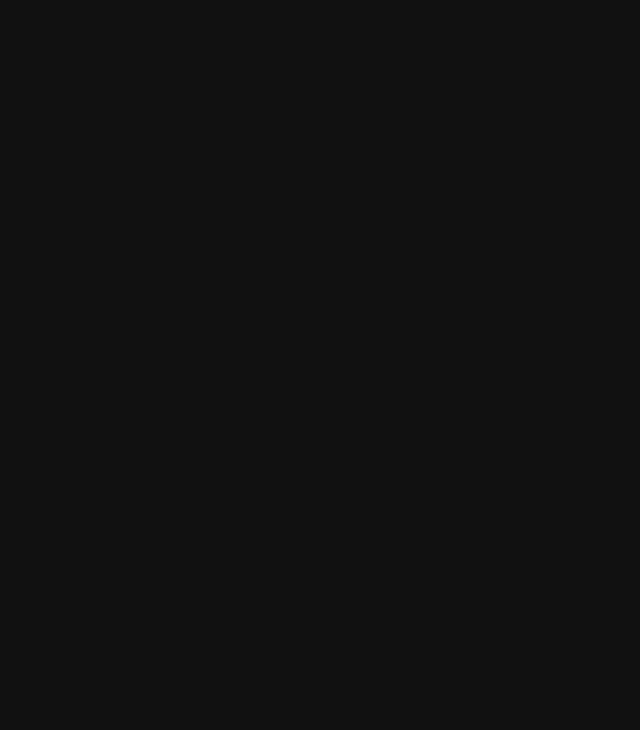
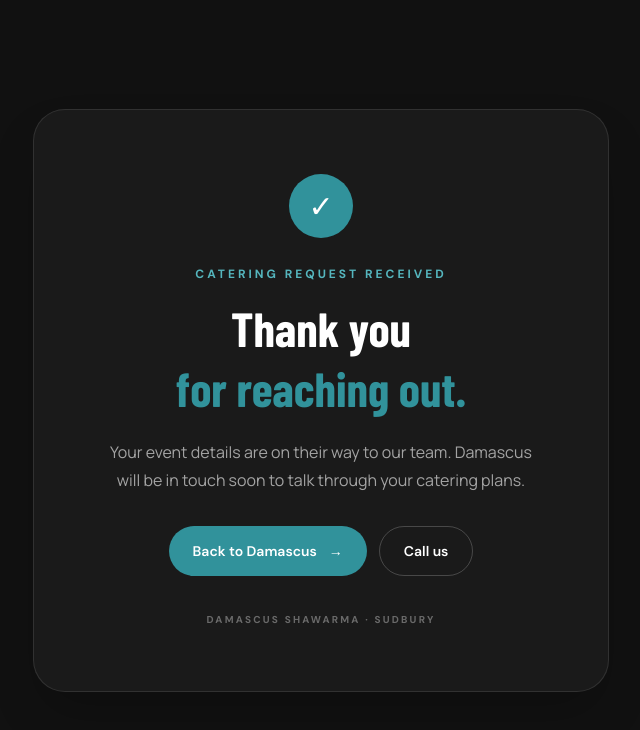
Before and after one commit to damascusshawarmaofficial-cell/DAMASCUSSHAWARMA, a React (Vite) app: page /catering-success in a window 1280 px wide. Before the commit this address had no page. Shown: the top 730 px of the page, without its empty margins (319-959 px from the left). Built offline with nearby package versions, Linux system fonts and the light colour scheme; a web font is replaced by a local one.

Commit message:
CHNAGES OF FORM

```diff
--- a/src/App.tsx
+++ b/src/App.tsx
@@ -14,6 +14,7 @@ import OrderSection from "./components/OrderSection"
 
 import OurStoryPage from "./pages/OurStoryPage"
 import StrawberryCupSection from "./components/StrawberryCupSection"
+import CateringSuccess from "./components/CateringSuccess"
 
 function HomePage() {
   return (
@@ -22,28 +23,17 @@ function HomePage() {
 
       <main>
         <LivingHero />
-
         <OrderSection />
-
         {/* <FeaturedMenu /> */}
-
         <MenuSection />
-
         <StorySection />
-
         <SignatureSection />
-
         <FoodVideoSection />
-
         <ReviewsSection />
-
         <CateringSection />
-
         <GallerySection />
         <StrawberryCupSection />
-
         {/* <LocationSection /> */}
-
         <Footer />
       </main>
     </>
@@ -54,11 +44,9 @@ function App() {
   return (
     <BrowserRouter>
       <Routes>
-        {/* Homepage */}
         <Route path="/" element={<HomePage />} />
-
-        {/* Our Story */}
         <Route path="/our-story" element={<OurStoryPage />} />
+        <Route path="/catering-success" element={<CateringSuccess />} />
       </Routes>
     </BrowserRouter>
   )
--- a/src/components/CateringSection.tsx
+++ b/src/components/CateringSection.tsx
@@ -381,7 +381,7 @@ function CateringSection() {
               <form
                 name="catering-request"
                 method="POST"
-                action="/?catering=success"
+                action="/catering-success"
                 data-netlify="true"
                 netlify-honeypot="bot-field"
                 className="grid gap-5 sm:grid-cols-2"
--- /dev/null
+++ b/src/components/CateringSuccess.tsx
@@ -0,0 +1,48 @@
+export default function CateringSuccess() {
+  return (
+    <main className="grid min-h-screen place-items-center bg-[#111111] px-5 py-12 text-white">
+      <section className="w-full max-w-xl rounded-[2rem] border border-white/10 bg-[#1A1A1A] px-7 py-12 text-center shadow-2xl sm:px-12 sm:py-16">
+        <div
+          aria-hidden="true"
+          className="mx-auto grid h-16 w-16 place-items-center rounded-full bg-[#31929B] text-3xl"
+        >
+          ✓
+        </div>
+
+        <p className="mt-7 font-heading text-xs font-bold uppercase tracking-[0.25em] text-[#55B6BE]">
+          Catering request received
+        </p>
+
+        <h1 className="mt-4 font-display text-4xl font-bold leading-tight sm:text-5xl">
+          Thank you
+          <span className="block text-[#31929B]">for reaching out.</span>
+        </h1>
+
+        <p className="mx-auto mt-5 max-w-md text-sm leading-7 text-white/60 sm:text-base">
+          Your event details are on their way to our team. Damascus will be in
+          touch soon to talk through your catering plans.
+        </p>
+
+        <div className="mt-8 flex flex-wrap justify-center gap-3">
+          <a
+            href="/"
+            className="inline-flex items-center gap-3 rounded-full bg-[#31929B] px-6 py-3.5 text-sm font-semibold text-white transition hover:-translate-y-0.5 hover:bg-[#287D85]"
+          >
+            Back to Damascus <span aria-hidden="true">→</span>
+          </a>
+
+          <a
+            href="tel:+17052220045"
+            className="inline-flex items-center rounded-full border border-white/20 px-6 py-3.5 text-sm font-semibold text-white transition hover:bg-white/10"
+          >
+            Call us
+          </a>
+        </div>
+
+        <p className="mt-9 font-heading text-[10px] font-bold uppercase tracking-[0.22em] text-white/35">
+          Damascus Shawarma · Sudbury
+        </p>
+      </section>
+    </main>
+  )
+}
```
Also changed, not shown: 1 other file (tests, documents, lock files or other folders).
